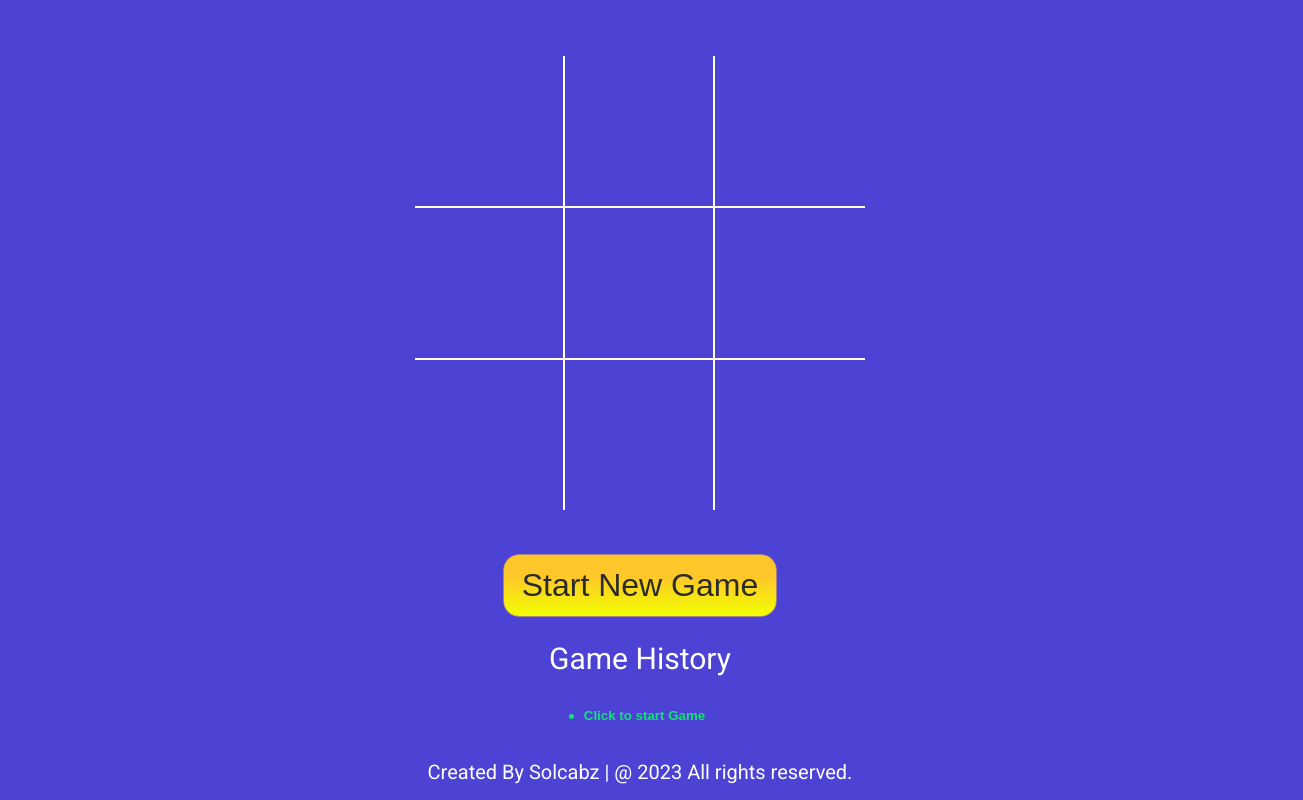
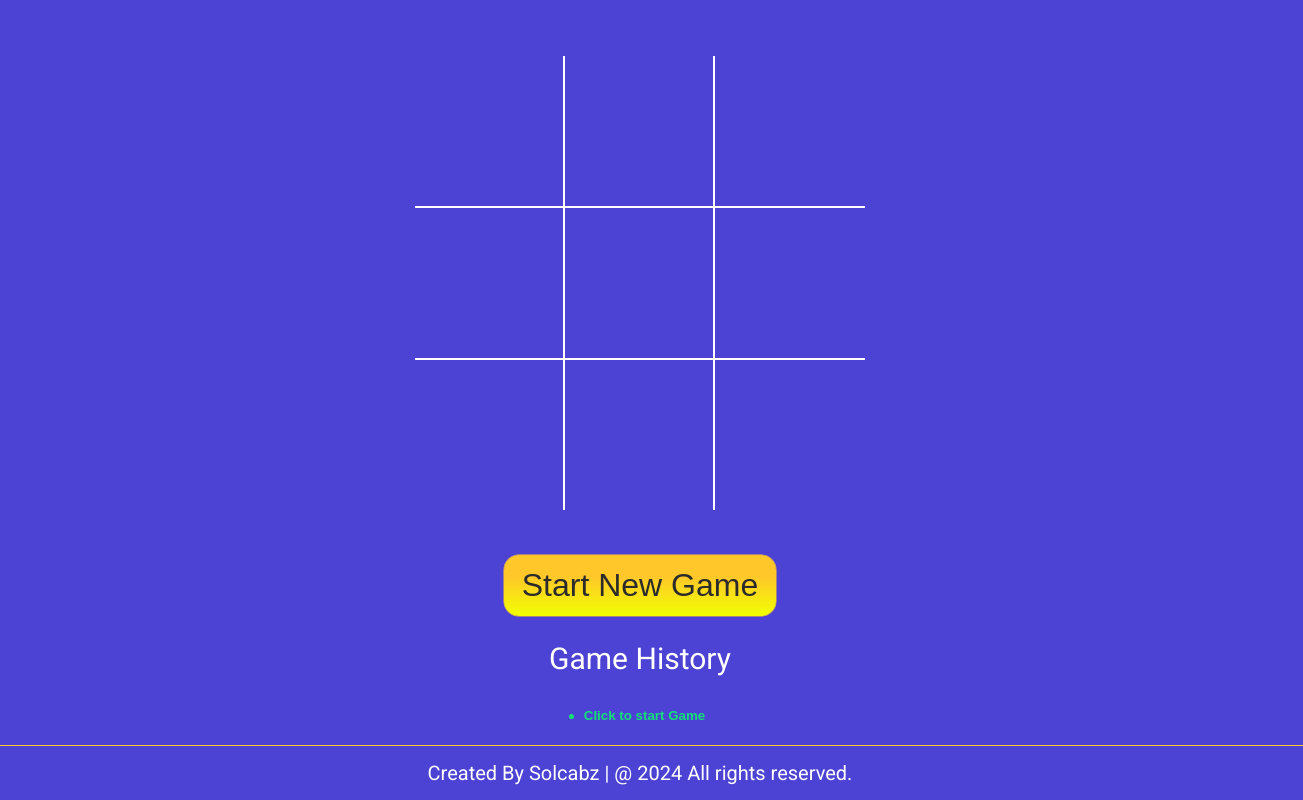
Before and after one commit to solcabz/tictactoe-game, a React (Vite) app: page / in a window 1280 px wide. Shown: the part 176-976 px from the top of the page, 1303 px wide, since content can reach past the window. Built offline with nearby package versions, Linux system fonts and the light colour scheme.

Commit message:
footer design

```diff
--- a/src/components/Footer.jsx
+++ b/src/components/Footer.jsx
@@ -6,7 +6,7 @@ const Footer = () => {
         <a href="https://github.com/solcabz" target="_blank" rel="noreferrer">
           Solcabz
         </a>{' '}
-        | <span>@</span> 2023 All rights reserved.
+        | <span>@</span> 2024 All rights reserved.
       </span>
     </footer>
   );
--- a/src/styles.scss
+++ b/src/styles.scss
@@ -184,8 +184,10 @@ button {
 
 /* footer section styling */
 footer {
+  border-top: 1px solid #ffc72a;
   padding: 15px 23px;
   color: var(--text-color);
+  width: 100%;
   text-align: center;
 }
 footer span a {
```
